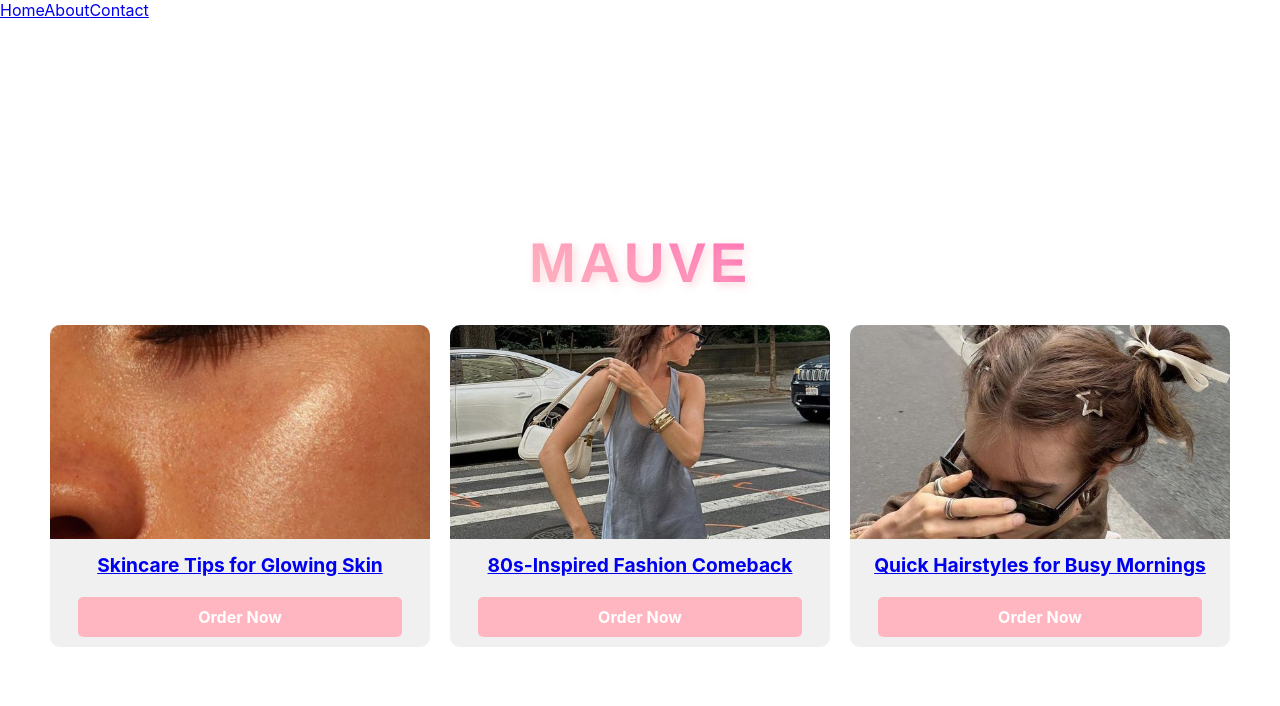
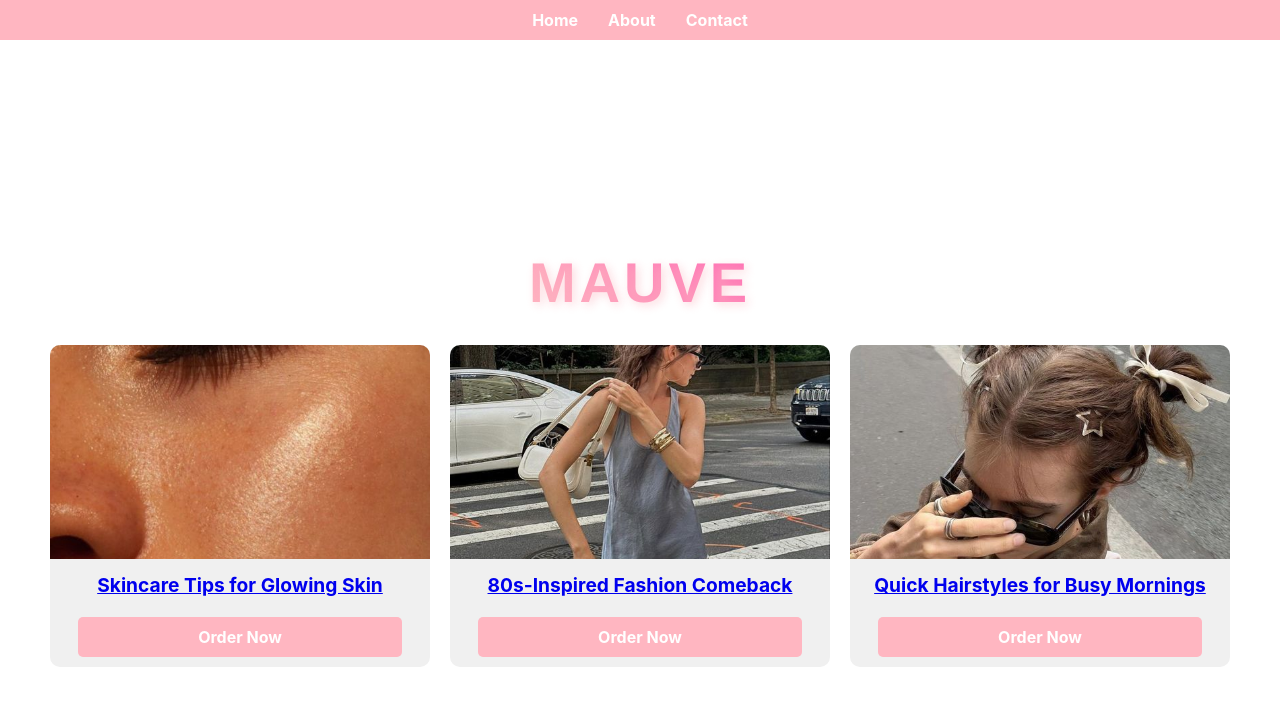
Before and after one commit to elizabethvilloria/blog, a React (Create React App) app: page / in a window 1280 px wide. Shown: the top 706 px of the page. Built offline with nearby package versions, Linux system fonts and the light colour scheme.

Commit message:
Styling updates

```diff
--- a/src/App.css
+++ b/src/App.css
@@ -186,3 +186,20 @@ h1:hover {
 .home-button:hover {
   background-color: #FF69B4;
 }
+
+.navigation {
+  background-color: #FFB6C1;
+  padding: 10px 0;
+  text-align: center;
+}
+
+.nav-link {
+  color: white;
+  text-decoration: none;
+  margin: 0 15px;
+  font-weight: bold;
+}
+
+.nav-link:hover {
+  text-decoration: underline;
+}
```
